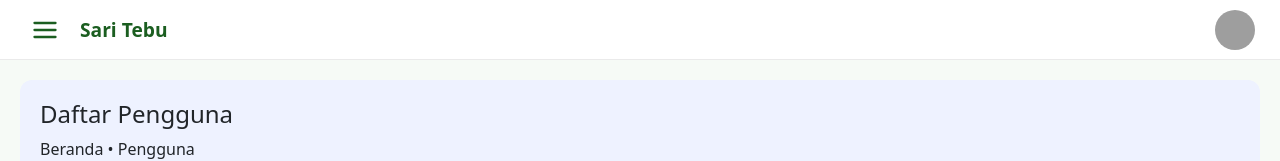
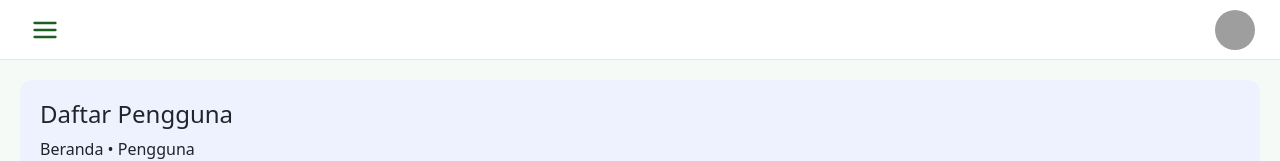
Before and after one commit to Mikroskil-IFA-Sore-A/Sari-Tebu, a React (Create React App) app in the folder frontend/: page /users in a window 1280 px wide. Shown: the top 161 px of the page. Built offline with nearby package versions, Linux system fonts and the light colour scheme; no server answers; grey boxes are pictures that could not be loaded.

Commit message:
Remove brand name from Topbar component
Removed the brand name 'Sari Tebu' from the Topbar component.

```diff
--- a/frontend/src/components/Topbar/Topbar.jsx
+++ b/frontend/src/components/Topbar/Topbar.jsx
@@ -16,9 +16,6 @@ export default function Topbar({ toggleSidebar }) {
           </svg>
         </button>
 
-        <h5 className="brand" style={{ margin: 0, fontWeight: 'bold', color: '#1b5e20', fontSize: '1.2rem' }}>
-          Sari Tebu
-        </h5>
       </div>
 
       <div className="topbar-right">
```
